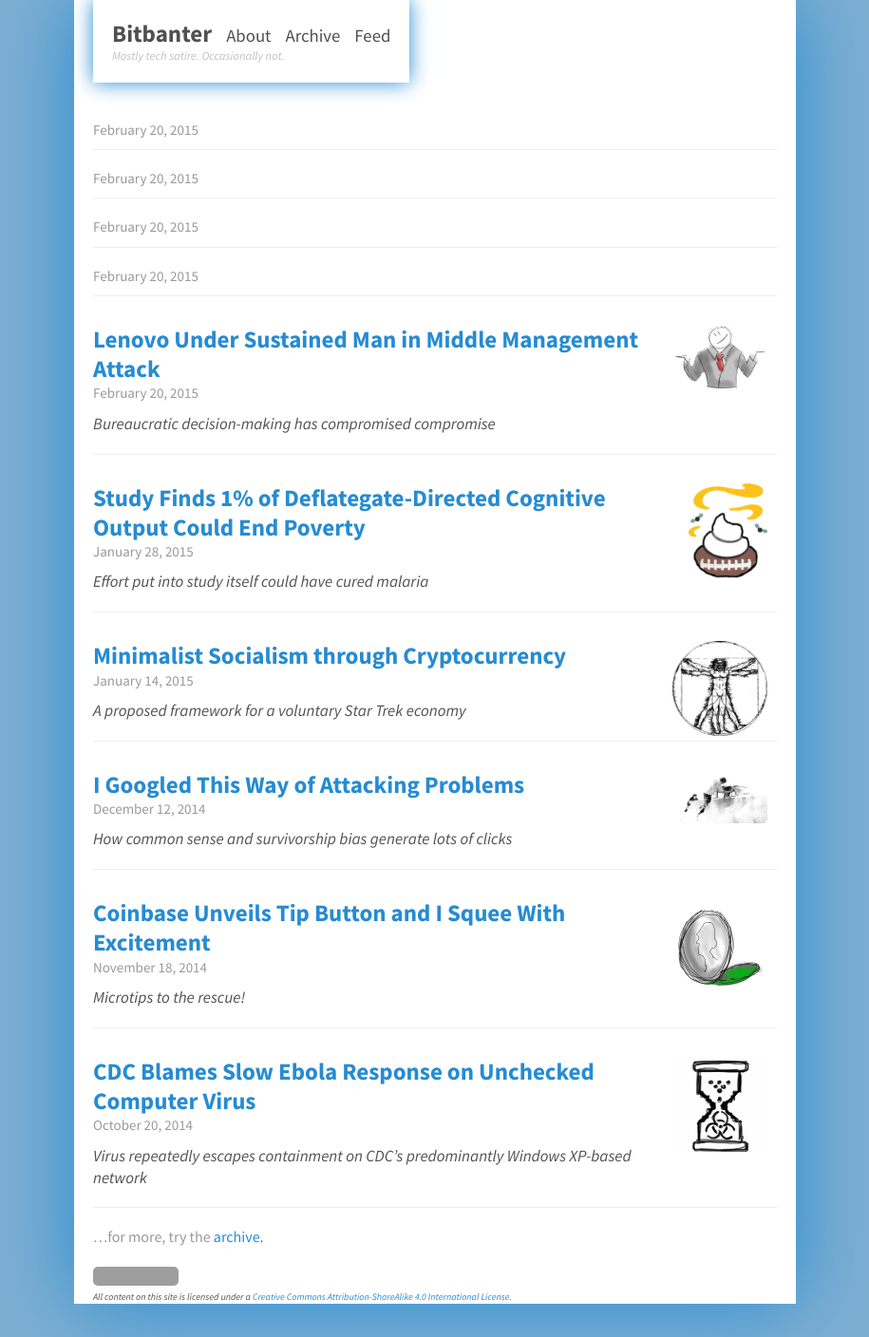
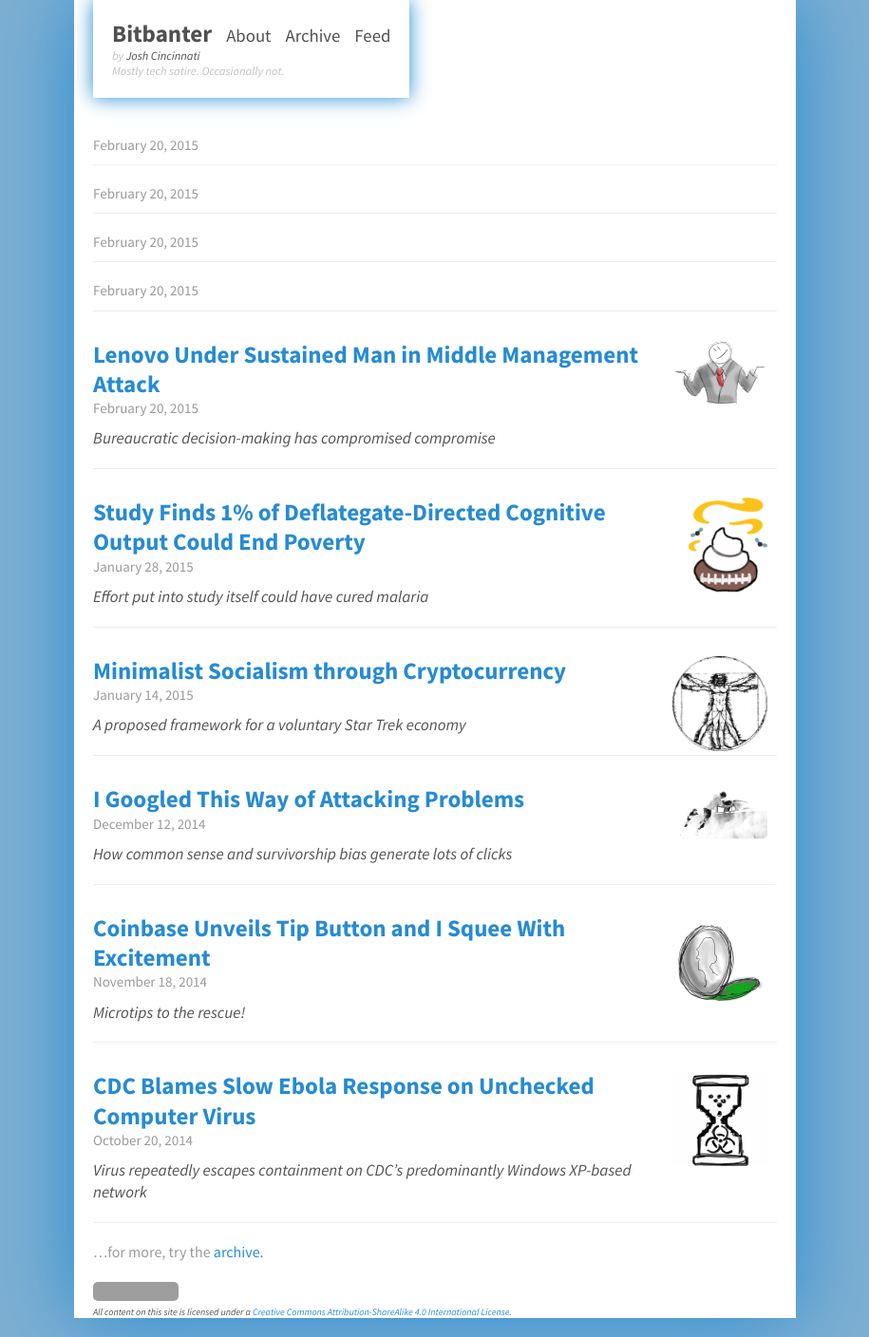
Before and after one commit to acityinohio/bitbanter-archive, a Jekyll site: the page built from index.html, in a window 1280 px wide. Shown: the whole page at 95% size, without its empty margins (182-1097 px from the left). Built offline with Jekyll 4.4.1, drawn with Linux system fonts in a browser that asks for light colours; Markdown is read by kramdown in place of the engine named in the settings; grey boxes are pictures that could not be loaded.

```diff
--- a/_layouts/default.html
+++ b/_layouts/default.html
@@ -14,6 +14,7 @@
 					{% for page in site.pages_list %}
 					&nbsp;&nbsp;<small><a href="{{ page[1]  }}"{% if page[0] == "Feed" %}target="_blank"{% endif %}>{{ page[0] }}</a></small>
 					{% endfor %}
+					<p>by <a href="{{site.author.twiturl}}">{{ site.author.name }}</a></p>
 					<p>{{ site.tagline }}</p>
         </h3>
       </div>
```
